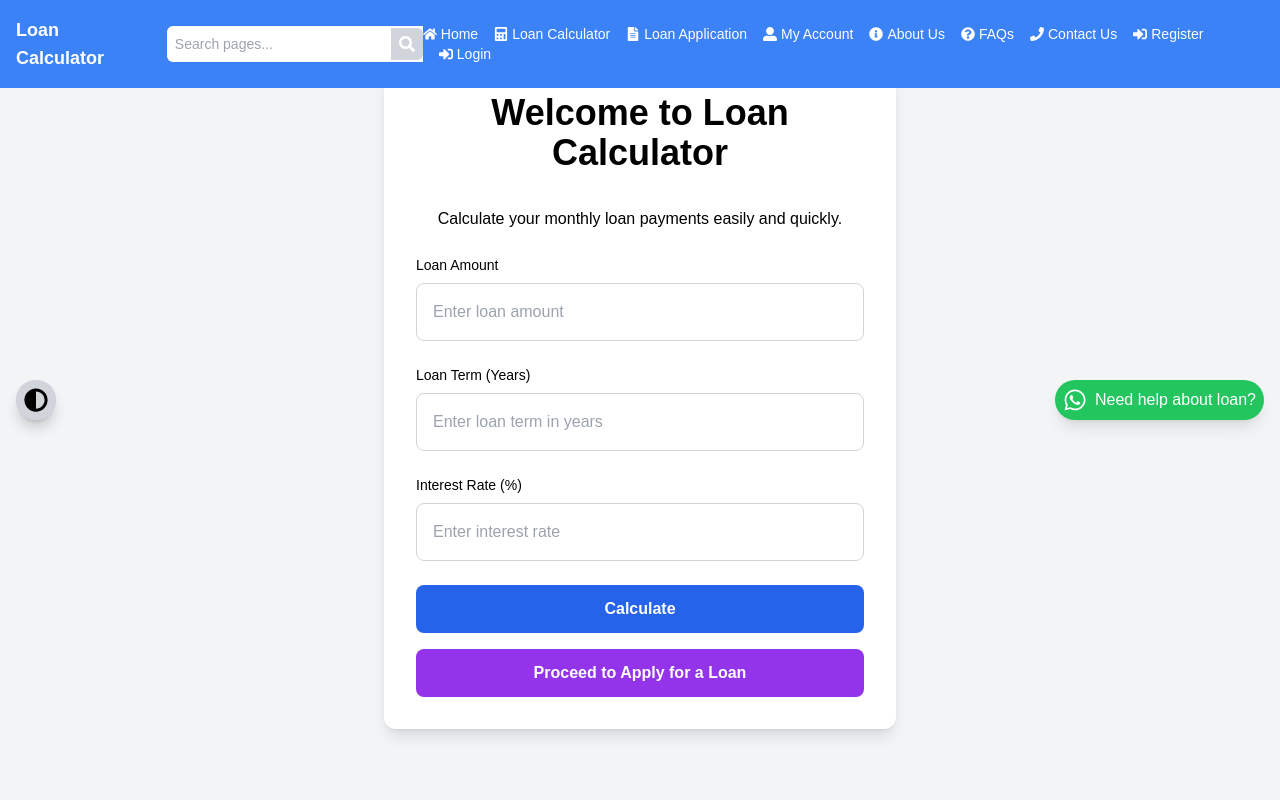
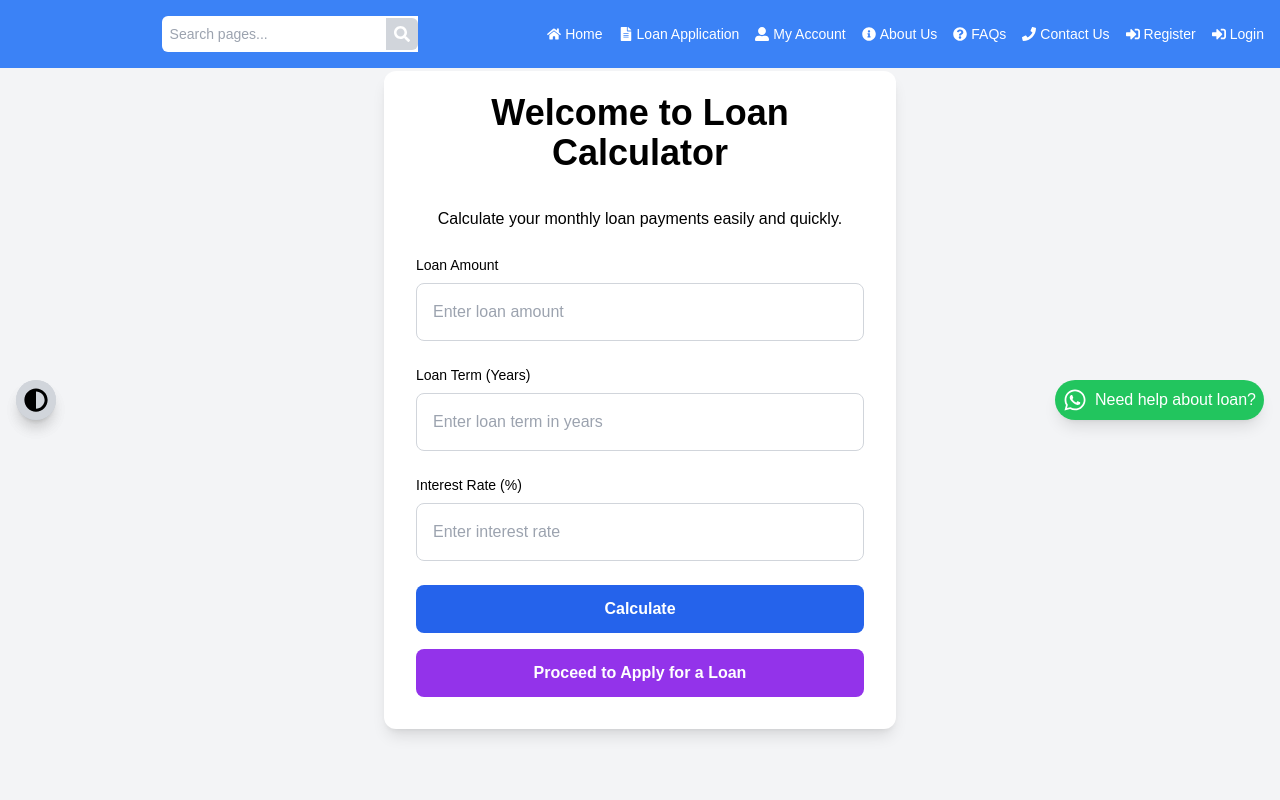
Before and after one commit to stephenOwino/Loan-Calculator_React, a React (Vite) app: page / in a window 1280 px wide. Shown: the top 800 px of the page. Built offline with nearby package versions, Linux system fonts and the light colour scheme.

Commit message:
remover /calculator route

```diff
--- a/src/Pages/NavBar.jsx
+++ b/src/Pages/NavBar.jsx
@@ -27,7 +27,6 @@ const Navbar = ({ contrast }) => {
 
 	const pages = [
 		{ name: "Home", path: "/" },
-		{ name: "Loan Calculator", path: "/calculator" },
 		{ name: "Loan Application", path: "/loan" },
 		{ name: "My Account", path: "#my-account" },
 		{ name: "About Us", path: "#about-us" },
@@ -95,7 +94,6 @@ const Navbar = ({ contrast }) => {
 				} flex flex-col lg:flex-row items-center justify-between px-4 py-3 lg:py-4 fixed top-0 left-0 right-0 z-50`}
 			>
 				<div className='flex items-center justify-between w-full lg:w-auto'>
-					<h1 className='text-lg font-bold'>Loan Calculator</h1>
 					<Bars3Icon
 						className='h-6 w-6 cursor-pointer lg:hidden'
 						onClick={toggleSidebar}
@@ -132,12 +130,7 @@ const Navbar = ({ contrast }) => {
 					<Link to='/' className='flex items-center text-sm hover:underline'>
 						<FaHome className='mr-1' /> Home
 					</Link>
-					<Link
-						to='/calculator'
-						className='flex items-center text-sm hover:underline'
-					>
-						<FaCalculator className='mr-1' /> Loan Calculator
-					</Link>
+
 					<Link
 						to='/loan'
 						className='flex items-center text-sm hover:underline'
@@ -229,9 +222,7 @@ const Sidebar = ({ isOpen, toggleSidebar, onLogout }) => {
 					<Link to='/' className='flex items-center hover:underline'>
 						<FaHome className='mr-2' /> Home
 					</Link>
-					<Link to='/calculator' className='flex items-center hover:underline'>
-						<FaCalculator className='mr-2' /> Loan Calculator
-					</Link>
+
 					<Link to='/loan' className='flex items-center hover:underline'>
 						<FaFileAlt className='mr-2' /> Loan Application
 					</Link>
```
